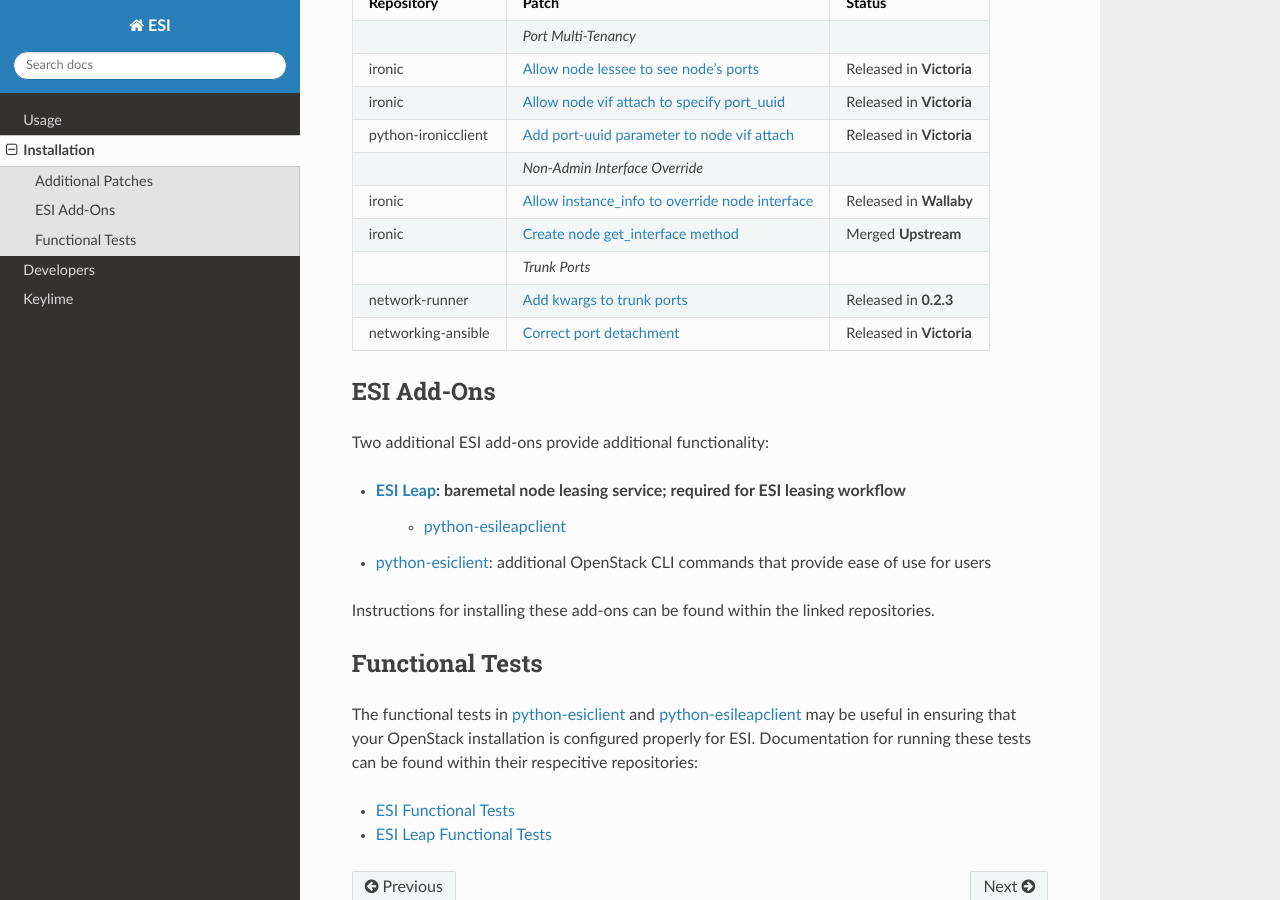
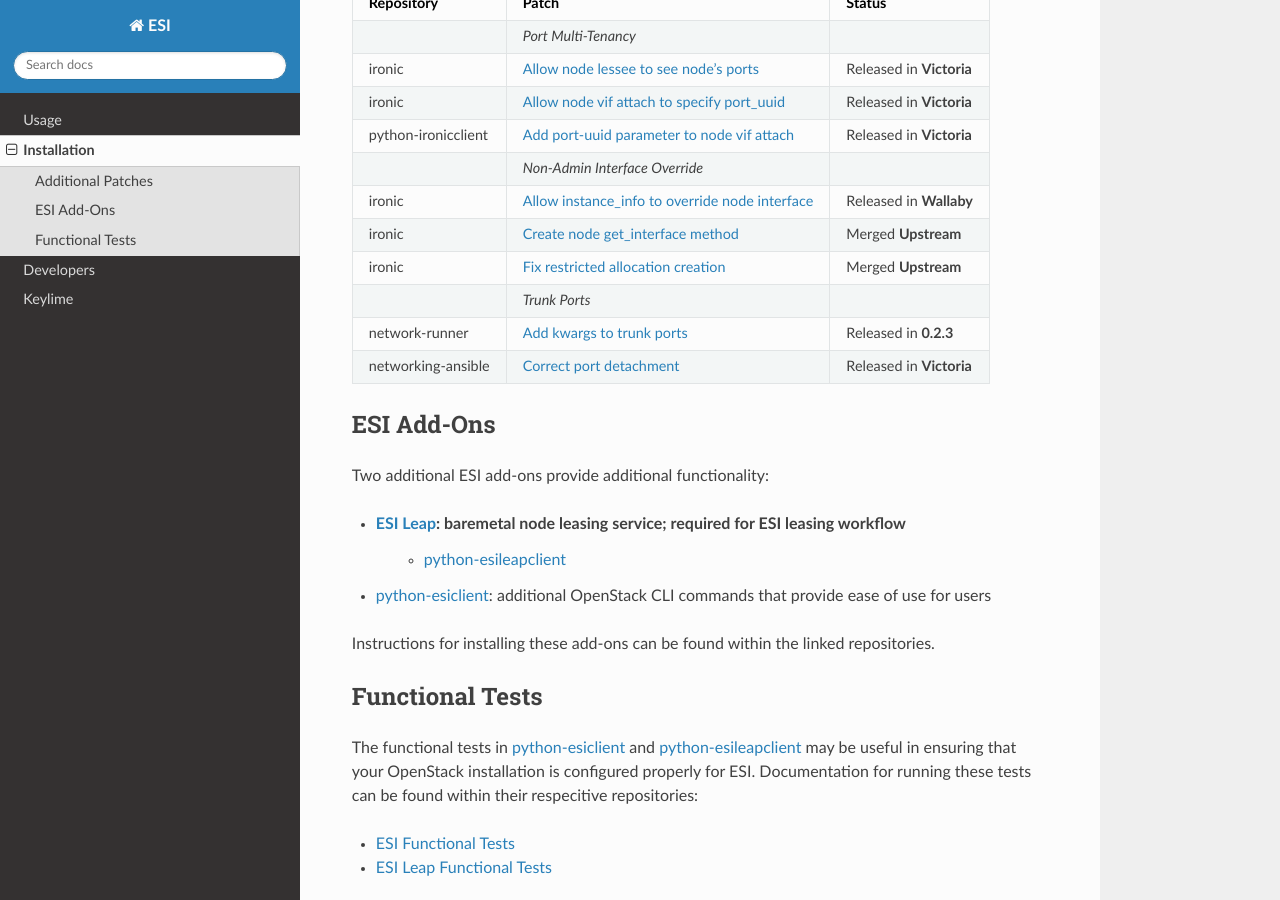
Before and after one commit to CCI-MOC/esi, a Sphinx documentation site: the page built from docs/source/install/index.rst, in a window 1280 px wide and 900 px high, scrolled down 565 px. Built offline with Sphinx 7.4.7 and the Read the Docs theme 2.0.0, drawn with Linux system fonts in a browser that asks for light colours.

Commit message:
Add patch information about restricted allocation fix

```diff
--- a/docs/source/install/index.rst
+++ b/docs/source/install/index.rst
@@ -31,6 +31,8 @@
 | ironic              | `Allow instance_info to override node interface`_ | Released in **Wallaby**  |
 +---------------------+---------------------------------------------------+--------------------------+
 | ironic              | `Create node get_interface method`_               | Merged **Upstream**      |
++---------------------+---------------------------------------------------+--------------------------+
+| ironic              | `Fix restricted allocation creation`_             | Merged **Upstream**      |
 +---------------------+---------------------------------------------------+--------------------------+
 |                     | *Trunk Ports*                                     |                          |
 +---------------------+---------------------------------------------------+--------------------------+
@@ -75,3 +77,4 @@
 .. _Correct port detachment: https://review.opendev.org/#/c/745318/
 .. _Allow instance_info to override node interface: https://review.opendev.org/c/openstack/ironic/+/777434
 .. _Create node get_interface method: https://review.opendev.org/c/openstack/ironic/+/817086
+.. _Fix restricted allocation creation: https://review.opendev.org/c/openstack/ironic/+/812007
```
